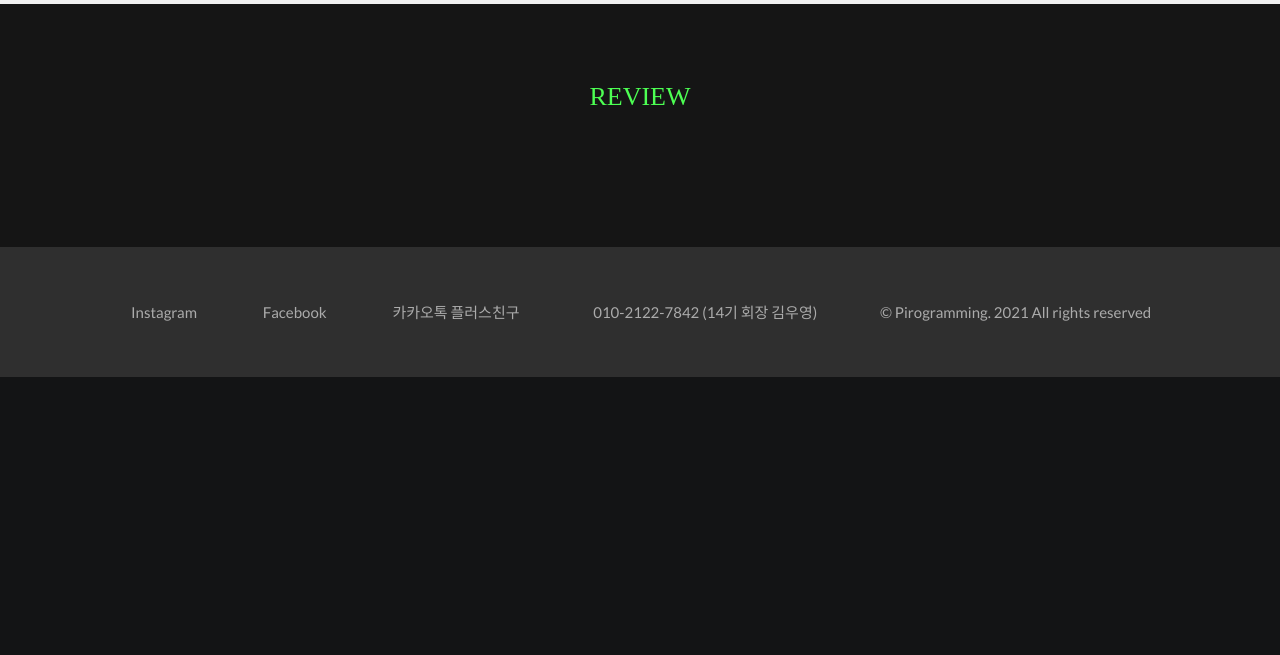
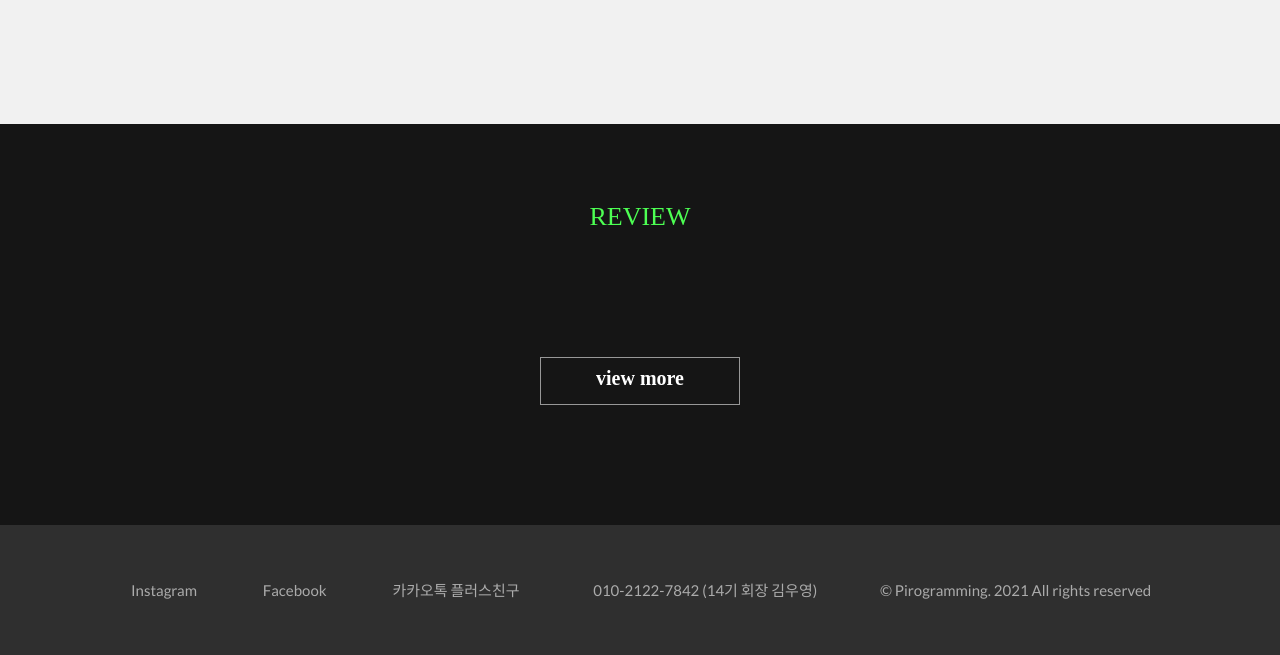
Before and after one commit to InKyeongBae/Piro_HomePage, a Django app: page / in a window 1280 px wide. Shown: the part 3111-3766 px from the top of the page. Before the commit the page ends 3488 px from the top, so only its background shows below. Run offline with Django 3.2, Linux system fonts and the light colour scheme; data comes from the database, SQL or seed files in the repository; data that the repository does not hold is empty; some libraries are stand-ins or nearby versions; some web fonts are replaced.

Commit message:
[FIX]main page interview 더보기 버튼 추가&레이아웃 수정

```diff
--- a/main/static/css/main.css
+++ b/main/static/css/main.css
@@ -195,7 +195,7 @@
 
 .intro_wrap, .company_wrap, .interview_wrap {
   padding-top: 83px;
-  padding-bottom: 60px;
+  padding-bottom: 120px;
   text-align: center;
 }
 
@@ -254,8 +254,7 @@
 }
 .interview_item {
   width: 220px;
-  /* height: 300px; */
-  border: 1px solid #dddddd;
+  height: 220px;
 }
 .interview_imagewrap {
   position: relative;
@@ -264,7 +263,6 @@
   opacity: 1;
 }
 .caption{
-  cursor: pointer;
   position: absolute;
   top: 50%; left:50%;
   transform:translate(-50%, -50%);
@@ -278,24 +276,42 @@
 .blur{
   background-color: rgba(0,0,0,0.65);
   width: 220px;
-  height: 300px;
+  height: 224px;
   z-index: 5;
   position: absolute;
   top: 50%; left:50%;
   transform:translate(-50%, -50%);
+  margin-bottom: 2px;
 }
-.caption-text{
+.caption_text{
   z-index: 10;
   color: #fff;
   position: absolute;
   top: 50%; left:50%;
-  transform:translate(-50%, -50%);
+  transform: translate(-50%, -50%);
   width: 220px;
-  height: 300px;
+  height: 220px;
   text-align: center;
-  top:100px;
+  padding-top: 50px;
 }
 
+.more_btn {
+  color: #fff;
+  width: 200px;
+  height: 48px;
+  padding: 10px 48px 10px;
+  border: solid 1px #979797;
+  font-family: NotoSansKR;
+  font-size: 20px;
+  font-weight: bold;
+  margin-top: 50px;
+  display: inline-block;
+}
+
+.more_btn:hover {
+  transition-duration: 0.8s;
+  color: #4dff53;
+}
 
 /* 미디어 쿼리 */
 @media screen and (max-width: 768px) {
@@ -382,7 +398,7 @@
     height: auto;
   }
 
-  .repo_wrap, .company_wrap, .interview_wrap {
+  .repo_wrap, .company_wrap {
     padding-top: 6vh;
     padding-bottom: 3vh;
   }
@@ -436,6 +452,10 @@
   }
 
   /* main_interview */
+  .interview_wrap {
+    padding-top: 6vh;
+    padding-bottom: 10vh;
+  }
   .interview_images {
     display: flex;
     flex-direction: column;
@@ -444,4 +464,10 @@
   .interview_imagewrap {
     margin-bottom: 4vh;
   }
+  .more_btn {
+    margin-top: 0vh;
+    width: 40vw;
+    height: 10vw;
+    padding: 2vw 5vw 2vw;
+  }
 }
--- a/main/templates/main/main.html
+++ b/main/templates/main/main.html
@@ -222,18 +222,19 @@
       <div class="banner_title"> REVIEW </div>
       <div class="interview_images">
         {% for i in interviews %}
-          <a href="" class="interview_imagewrap">
+          <div class="interview_imagewrap">
             <img src="{{ i.interview.image.url }}" class="interview_item" alt="">
             <div class="caption">
               <div class="blur"></div>
-              <div class="caption-text">
+              <div class="caption_text">
                 <h1> {{ i.interview.generation }}기 {{ i.interview.name }} </h1>
                 <p> {{ i.interview.intro }} </p>
               </div>
             </div>
-          </a>
+          </div>
         {% endfor %}
       </div>
+      <a class="more_btn" href="{% url 'interview:non_major_interview' %}"> view more </a>
     </div>
   </div>
 </div>
```
